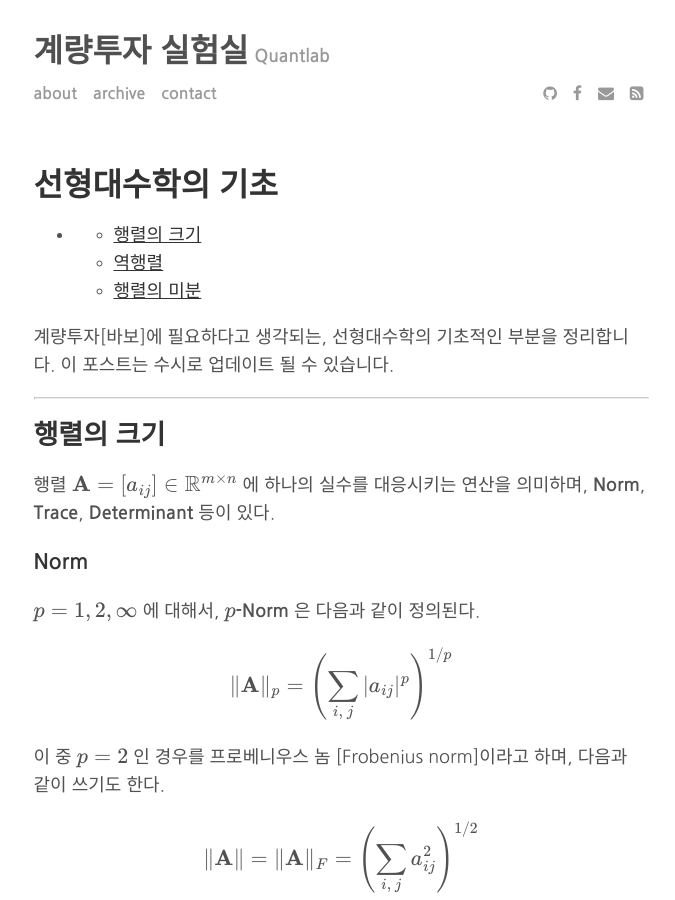
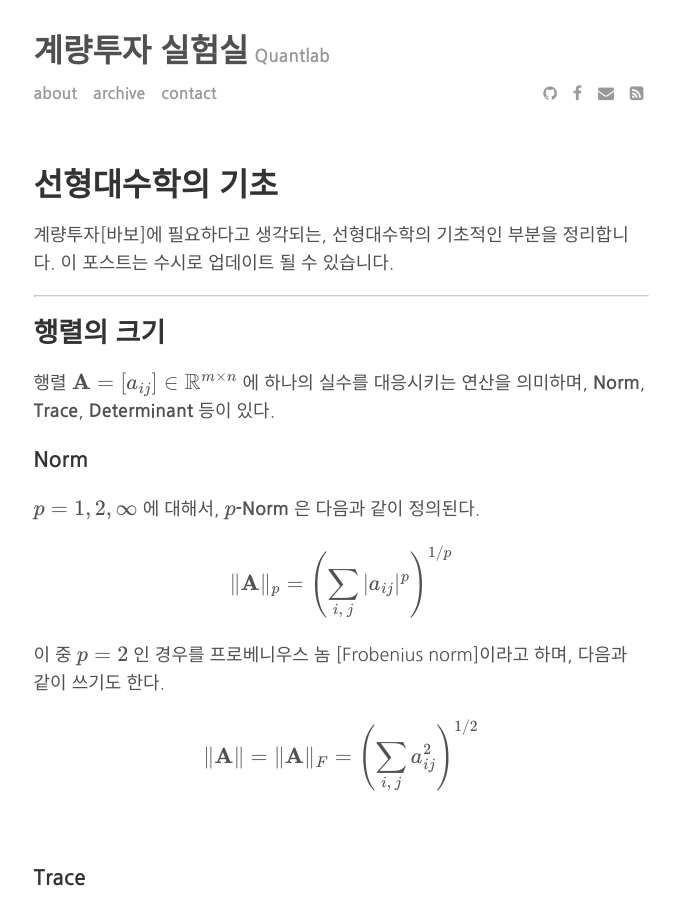
Before and after one commit to gem763/gem763.github.io, a Jekyll site: the page built from _posts/2017-08-23-linear-algebra-basic.md, in a window 1280 px wide and 900 px high. Shown: the whole window, without its empty margins (299-974 px from the left). Built offline with Jekyll 4.4.1, drawn with Linux system fonts in a browser that asks for light colours; formulas are drawn with MathJax 3; comment, search, counter and statistics services are not loaded.

Commit message:
Uploaded by https://stackedit.io/

```diff
--- a/_posts/2017-08-23-linear-algebra-basic.md
+++ b/_posts/2017-08-23-linear-algebra-basic.md
@@ -5,19 +5,6 @@
 excerpt_separator: <!--more-->
 
 ---
-
-
-<ul>
-<li>
-<ul>
-<li><a href="#행렬의-크기">행렬의 크기</a></li>
-<li><a href="#역행렬">역행렬</a></li>
-<li><a href="#행렬의-미분">행렬의 미분</a></li>
-</ul>
-</li>
-</ul>
-
-
 
 계량투자[바보]에 필요하다고 생각되는, 선형대수학의 기초적인 부분을 정리합니다. 이 포스트는 수시로 업데이트 될 수 있습니다.
 <!--more-->
```
